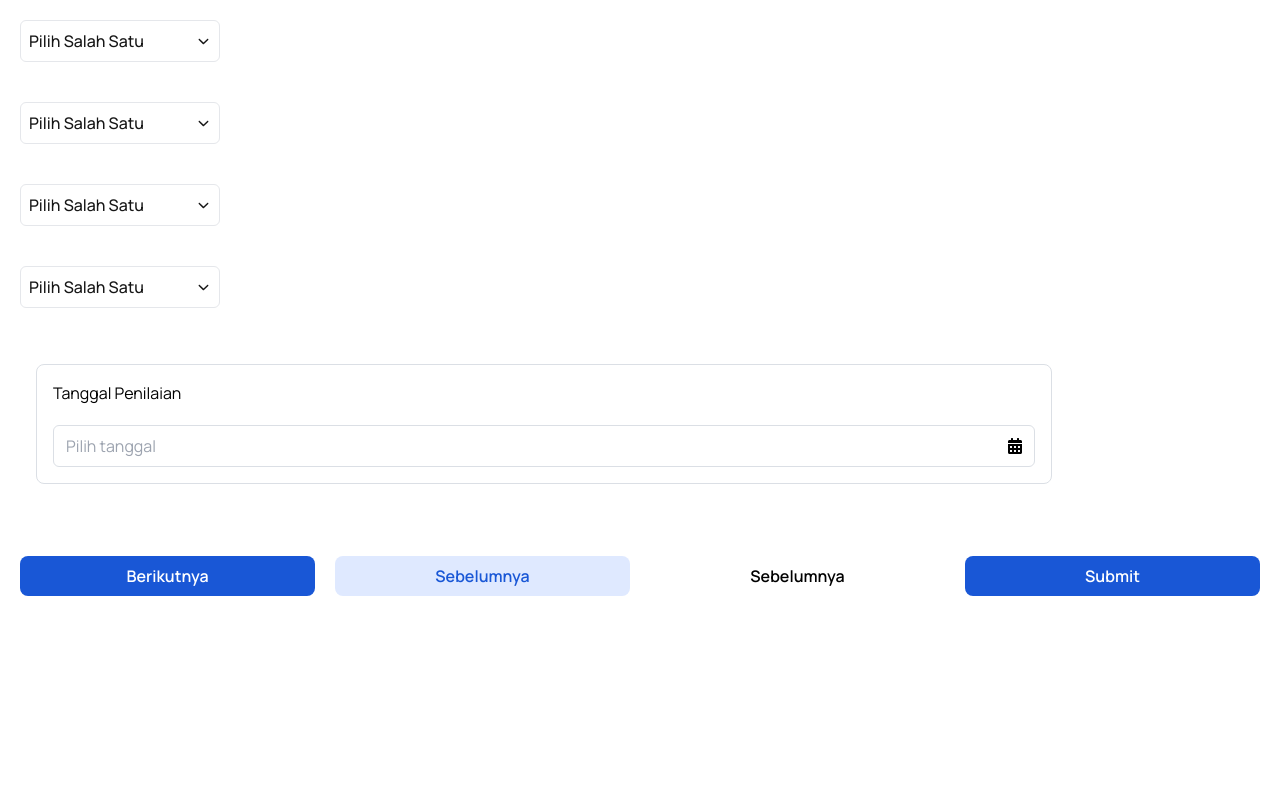
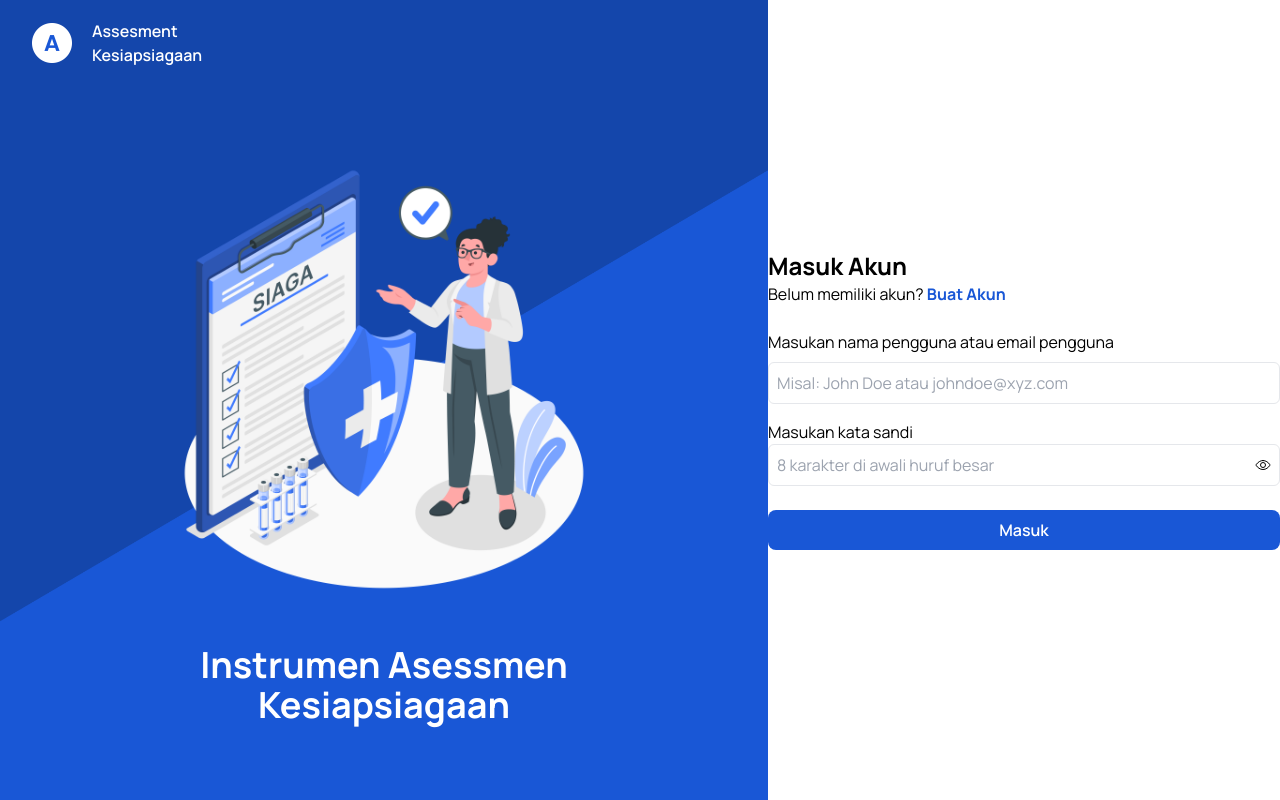
Before and after one commit to biillskiii/ppamkespro, a Next.js app: page / in a window 1280 px wide. Built offline with nearby package versions, Linux system fonts and the light colour scheme.

Commit message:
update route

```diff
--- a/src/app/login/page.jsx
+++ /dev/null
@@ -1,6 +0,0 @@
-import React from "react";
-import Login from "@/modules/login";
-const page = () => {
-  return <Login />;
-};
-export default page;
--- a/src/app/page.jsx
+++ b/src/app/page.jsx
@@ -1,14 +1,6 @@
 import React from "react";
-import Input from "@/modules/components/input";
-import DatePicker from "@/components/datepicker";
-import Button from "@/modules/components/button";
+import Login from "@/modules/login";
 const page = () => {
-  return (
-    <div className="space-y-10 p-5">
-      <Input />
-      <DatePicker />
-      <Button />
-    </div>
-  );
+  return <Login />;
 };
 export default page;
```
